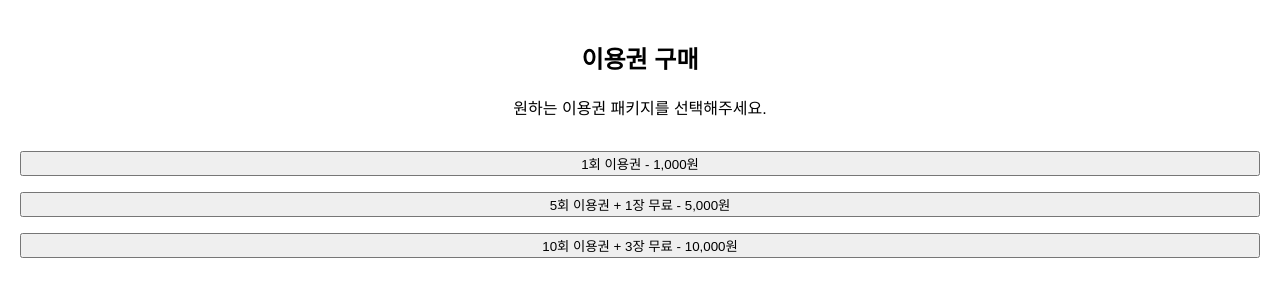
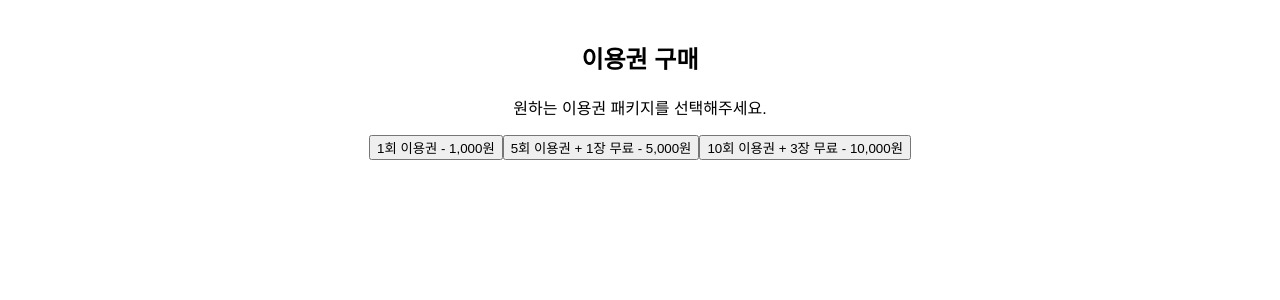
Before and after one commit to xeon-243859/ppongtok-app, a React (Vite) app: page /payment in a window 1280 px wide. Shown: the top 300 px of the page. Built offline with nearby package versions, Linux system fonts and the light colour scheme; no server answers.

Commit message:
결제 시 로그인 감지 및 이용권 충전 후 공유페이지 이동 기능 추가

```diff
--- a/src/pages/PaymentPage.jsx
+++ b/src/pages/PaymentPage.jsx
@@ -2,6 +2,7 @@ import React from "react";
 import { useNavigate } from "react-router-dom";
 import { getFirestore, doc, updateDoc, getDoc } from "firebase/firestore";
 import { useAuth } from "../contexts/AuthContext";
+import { getAuth } from "firebase/auth";
 
 const PaymentPage = () => {
   const navigate = useNavigate();
@@ -9,13 +10,15 @@ const PaymentPage = () => {
   const db = getFirestore();
 
  const handlePurchase = async (passCount, bonus = 0) => {
-    if (!currentUser) {
-      alert("로그인이 필요합니다.");
+  const user = auth.currentUser;
+
+  if (!user) {
+    alert("로그인 후 이용권을 구매할 수 있습니다!");
     navigate("/login");
     return;
   }
 
-    const userRef = doc(db, "users", currentUser.uid);
+  const userRef = doc(db, "users", user.uid);
   const userSnap = await getDoc(userRef);
 
   let currentPass = 0;
@@ -35,20 +38,10 @@ const PaymentPage = () => {
   <div className="payment-container" style={{ padding: 20, textAlign: "center" }}>
     <h2>이용권 구매</h2>
     <p>원하는 이용권 패키지를 선택해주세요.</p>
-
-      <div style={{ display: "flex", flexDirection: "column", gap: 16, marginTop: 32 }}>
-        <button onClick={() => handlePurchase(1)}>
-          1회 이용권 - 1,000원
-        </button>
-        <button onClick={() => handlePurchase(5, 1)}>
-          5회 이용권 + 1장 무료 - 5,000원
-        </button>
-        <button onClick={() => handlePurchase(10, 3)}>
-          10회 이용권 + 3장 무료 - 10,000원
-        </button>
-      </div>
+    <button onClick={() => handlePurchase(1)}>1회 이용권 - 1,000원</button>
+    <button onClick={() => handlePurchase(5, 1)}>5회 이용권 + 1장 무료 - 5,000원</button>
+    <button onClick={() => handlePurchase(10, 3)}>10회 이용권 + 3장 무료 - 10,000원</button>
   </div>
 );
 };
-
 export default PaymentPage;
```
Lines whose indentation alone changed are shown as unchanged.
